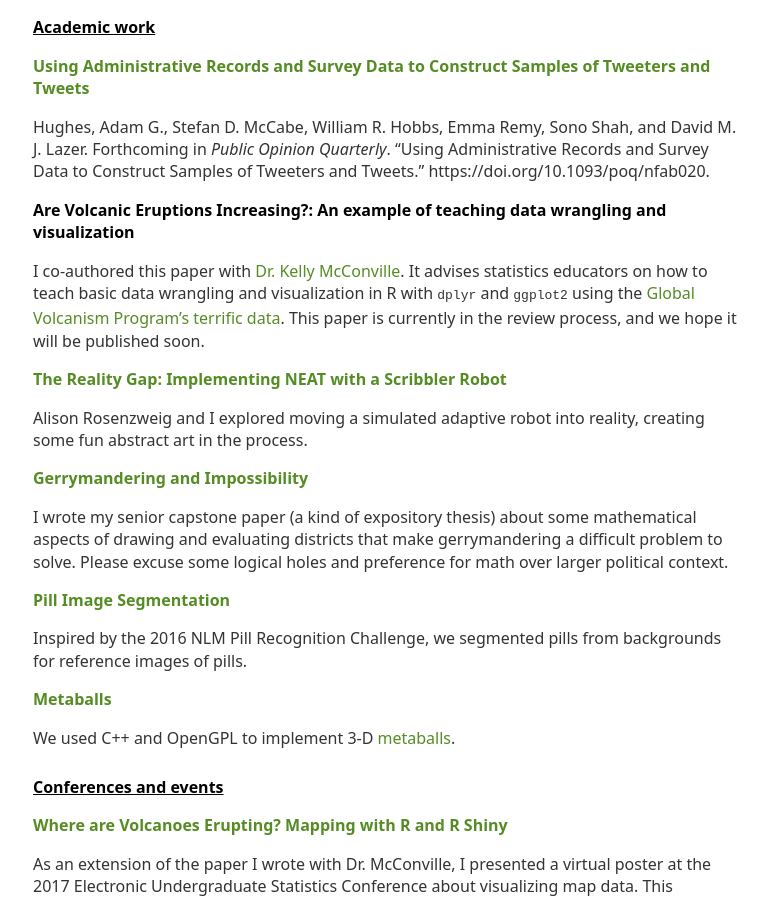
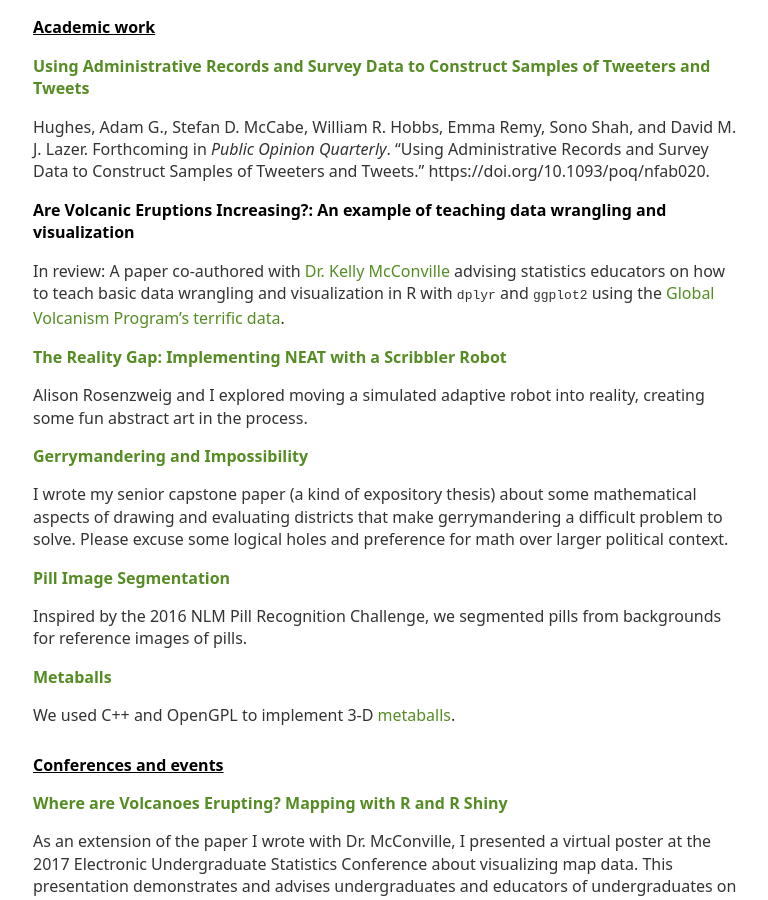
Before and after one commit to emmaremy/emmaremy.github.io, a Jekyll site: the page built from projects/index.md, in a window 1280 px wide and 900 px high, scrolled down 700 px. Shown: the whole window, without its empty margins (255-1023 px from the left). Built offline with Jekyll 4.4.1, drawn with Linux system fonts in a browser that asks for light colours.

Commit message:
update paper info
admittedly it's been "in review" for approx 5 years

```diff
--- a/projects/index.md
+++ b/projects/index.md
@@ -25,7 +25,7 @@ Hughes, Adam G., Stefan D. McCabe, William R. Hobbs, Emma Remy, Sono Shah, and D
 
 ### Are Volcanic Eruptions Increasing?: An example of teaching data wrangling and visualization
 
-I co-authored this paper with [Dr. Kelly McConville](https://blogs.swarthmore.edu/kelly-mcconville/). It advises statistics educators on how to teach basic data wrangling and visualization in R with `dplyr` and `ggplot2` using the [Global Volcanism Program's terrific data](https://volcano.si.edu/). This paper is currently in the review process, and we hope it will be published soon.
+In review: A paper co-authored with [Dr. Kelly McConville](https://blogs.swarthmore.edu/kelly-mcconville/) advising statistics educators on how to teach basic data wrangling and visualization in R with `dplyr` and `ggplot2` using the [Global Volcanism Program's terrific data](https://volcano.si.edu/).
 
 ### [The Reality Gap: Implementing NEAT with a Scribbler Robot](https://www.cs.swarthmore.edu/~meeden/cs81/f17/projects/AlisonEmma.pdf)
 
```
